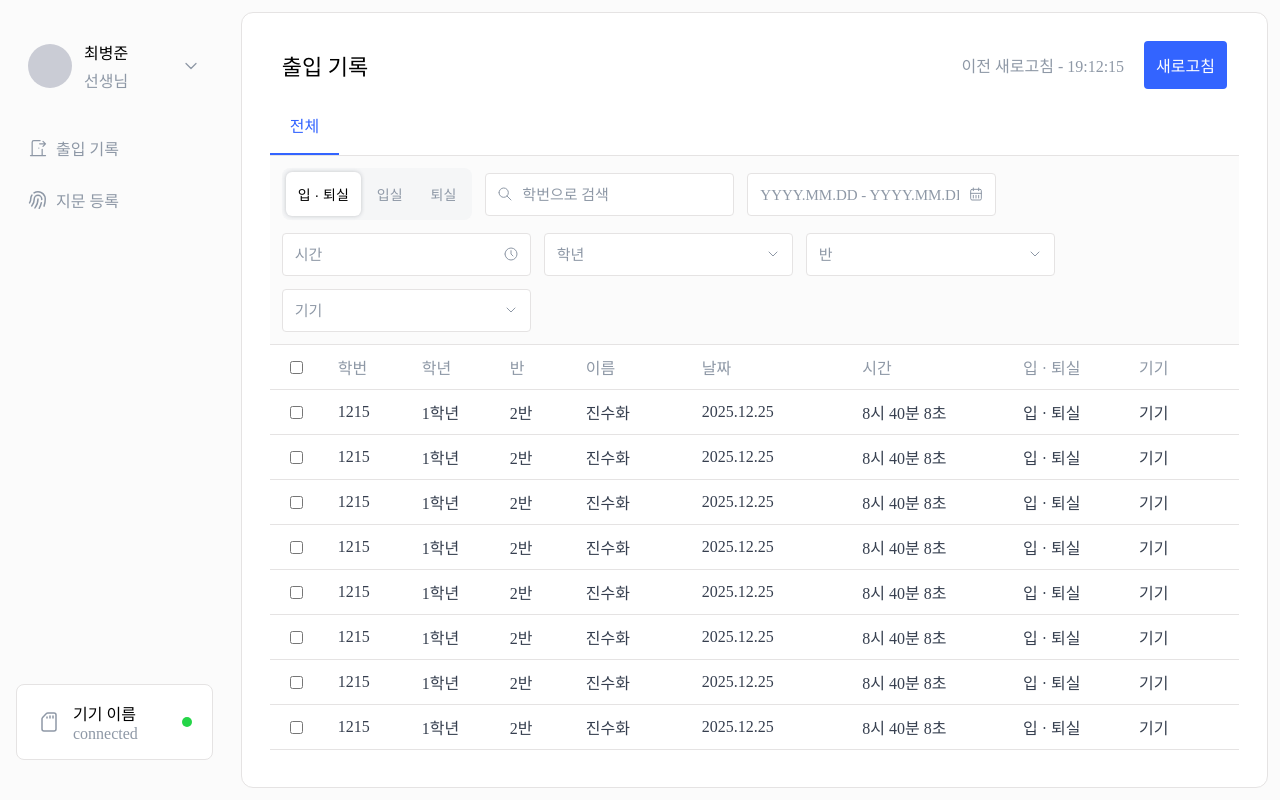
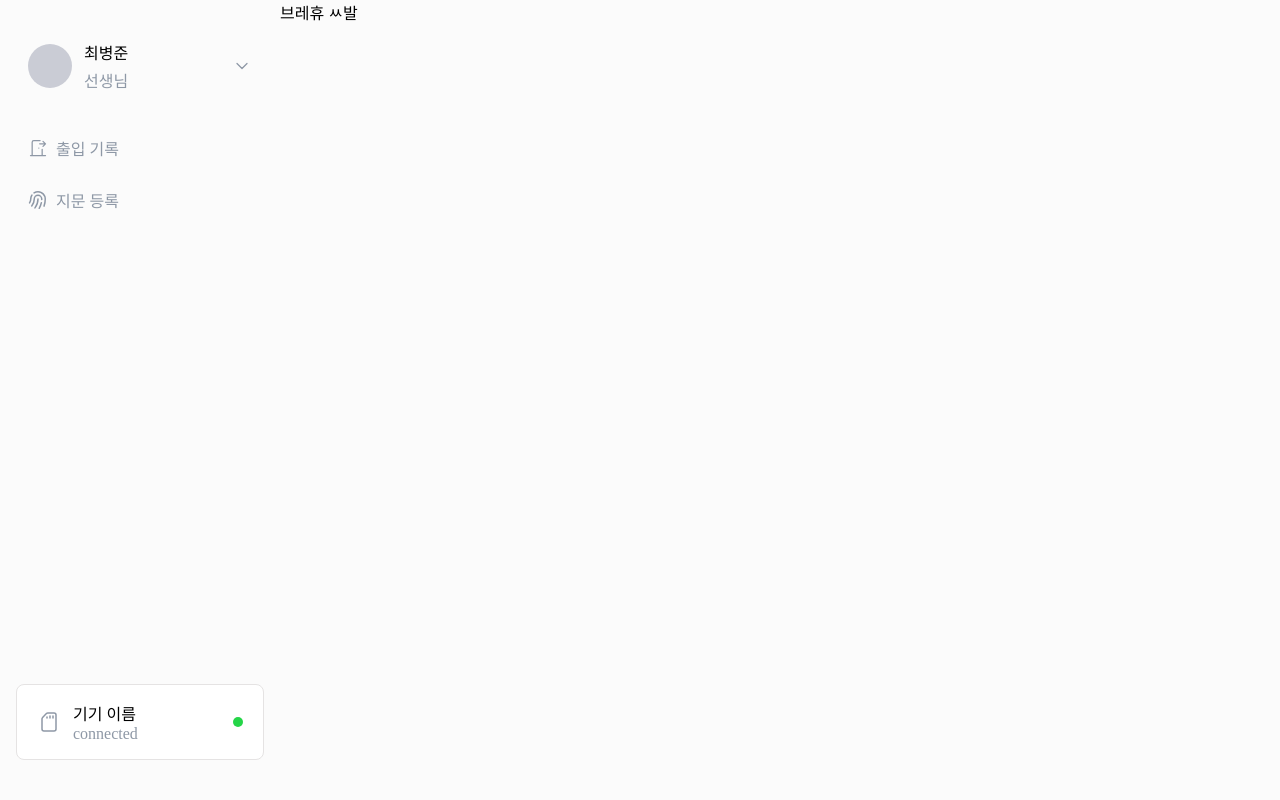
Before and after one commit to shusbox/CTBG, a React (Vite) app in the folder FE/: page /register in a window 1280 px wide. Built offline with nearby package versions, Linux system fonts and the light colour scheme; a web font is replaced by a local one.

Commit message:
feat :: jquery 작성

```diff
--- a/FE/package.json
+++ b/FE/package.json
@@ -12,8 +12,10 @@
   "dependencies": {
     "@emotion/react": "^11.14.0",
     "@emotion/styled": "^11.14.1",
+    "jquery": "^3.7.1",
     "react": "^19.2.0",
-    "react-dom": "^19.2.0"
+    "react-dom": "^19.2.0",
+    "react-router-dom": "^7.10.1"
   },
   "devDependencies": {
     "@eslint/js": "^9.39.1",
--- a/FE/src/App.jsx
+++ b/FE/src/App.jsx
@@ -1,10 +1,17 @@
+import { BrowserRouter, Routes, Route } from "react-router-dom";
 import Main from "./pages/main";
+import EntryPage from "./pages/entry";
+import RegisterPage from "./pages/register";
 
 function App() {
   return (
-    <>
-      <Main />
-    </>
+    <BrowserRouter>
+      <Routes>
+        <Route path="/" element={ <EntryPage /> } />
+        <Route path="/entry" element={ <EntryPage /> } />
+        <Route path="/register" element={ <RegisterPage /> } />
+      </Routes>
+    </BrowserRouter>
   )
 }
 
--- a/FE/src/components/entry/table.jsx
+++ b/FE/src/components/entry/table.jsx
@@ -1,6 +1,10 @@
+import $ from "jquery";
+import { useState, useEffect } from "react";
 import * as EntryStyled from "../../styles/entry";
 
 const Table = () => {
+  const [rows, setRows] = useState([]);
+
   const Row = () => {
     return (
       <EntryStyled.Row>
@@ -35,40 +39,34 @@ const Table = () => {
     );
   };
 
+  useEffect(() => {
+    $.ajax({
+      type: "GET",
+      url: "/",
+    }).done((result) => {
+      setRows(result);
+    }).fail((result) => {
+      console.log(result);
+    });
+  }, []);
+
   return (
     <EntryStyled.Table>
       <Row />
       <EntryStyled.ColumnContainer>
-        <Column id="1215" grade="1학년" number="2반" name="진수화" date="2025.12.25" time="8시 40분 8초" />
-        <Column id="1215" grade="1학년" number="2반" name="진수화" date="2025.12.25" time="8시 40분 8초" />
-        <Column id="1215" grade="1학년" number="2반" name="진수화" date="2025.12.25" time="8시 40분 8초" />
-        <Column id="1215" grade="1학년" number="2반" name="진수화" date="2025.12.25" time="8시 40분 8초" />
-        <Column id="1215" grade="1학년" number="2반" name="진수화" date="2025.12.25" time="8시 40분 8초" />
-        <Column id="1215" grade="1학년" number="2반" name="진수화" date="2025.12.25" time="8시 40분 8초" />
-        <Column id="1215" grade="1학년" number="2반" name="진수화" date="2025.12.25" time="8시 40분 8초" />
-        <Column id="1215" grade="1학년" number="2반" name="진수화" date="2025.12.25" time="8시 40분 8초" />
-        <Column id="1215" grade="1학년" number="2반" name="진수화" date="2025.12.25" time="8시 40분 8초" />
-        <Column id="1215" grade="1학년" number="2반" name="진수화" date="2025.12.25" time="8시 40분 8초" />
-        <Column id="1215" grade="1학년" number="2반" name="진수화" date="2025.12.25" time="8시 40분 8초" />
-        <Column id="1215" grade="1학년" number="2반" name="진수화" date="2025.12.25" time="8시 40분 8초" />
-        <Column id="1215" grade="1학년" number="2반" name="진수화" date="2025.12.25" time="8시 40분 8초" />
-        <Column id="1215" grade="1학년" number="2반" name="진수화" date="2025.12.25" time="8시 40분 8초" />
-        <Column id="1215" grade="1학년" number="2반" name="진수화" date="2025.12.25" time="8시 40분 8초" />
-        <Column id="1215" grade="1학년" number="2반" name="진수화" date="2025.12.25" time="8시 40분 8초" />
-        <Column id="1215" grade="1학년" number="2반" name="진수화" date="2025.12.25" time="8시 40분 8초" />
-        <Column id="1215" grade="1학년" number="2반" name="진수화" date="2025.12.25" time="8시 40분 8초" />
-        <Column id="1215" grade="1학년" number="2반" name="진수화" date="2025.12.25" time="8시 40분 8초" />
-        <Column id="1215" grade="1학년" number="2반" name="진수화" date="2025.12.25" time="8시 40분 8초" />
-        <Column id="1215" grade="1학년" number="2반" name="진수화" date="2025.12.25" time="8시 40분 8초" />
-        <Column id="1215" grade="1학년" number="2반" name="진수화" date="2025.12.25" time="8시 40분 8초" />
-        <Column id="1215" grade="1학년" number="2반" name="진수화" date="2025.12.25" time="8시 40분 8초" />
-        <Column id="1215" grade="1학년" number="2반" name="진수화" date="2025.12.25" time="8시 40분 8초" />
-        <Column id="1215" grade="1학년" number="2반" name="진수화" date="2025.12.25" time="8시 40분 8초" />
-        <Column id="1215" grade="1학년" number="2반" name="진수화" date="2025.12.25" time="8시 40분 8초" />
-        <Column id="1215" grade="1학년" number="2반" name="진수화" date="2025.12.25" time="8시 40분 8초" />
-        <Column id="1215" grade="1학년" number="2반" name="진수화" date="2025.12.25" time="8시 40분 8초" />
-        <Column id="1215" grade="1학년" number="2반" name="진수화" date="2025.12.25" time="8시 40분 8초" />
-        <Column id="1215" grade="1학년" number="2반" name="진수화" date="2025.12.25" time="8시 40분 8초" />
+        {rows.map((item, index) => (
+          <Column
+            key={index}
+            id={item.id}
+            grade={item.grade}
+            number={item.number}
+            name={item.name}
+            date={item.date}
+            time={item.time}
+            records={item.records}
+            device={item.device}
+          />
+        ))}
       </EntryStyled.ColumnContainer>
     </EntryStyled.Table>
   );
--- /dev/null
+++ b/FE/src/components/register/index.jsx
@@ -0,0 +1,9 @@
+const Register = () => {
+  return (
+    <>
+      브레휴 ㅆ발
+    </>
+  );
+};
+
+export default Register;
--- /dev/null
+++ b/FE/src/pages/entry.jsx
@@ -0,0 +1,15 @@
+import Sidebar from '../components/sidebar/index';
+import Entry from '../components/entry/index';
+import * as MainStyled from "../styles/main";
+import '../css/main.css';
+
+const EntryPage = () => {
+  return (
+    <MainStyled.Main>
+      <Sidebar />
+      <Entry />
+    </MainStyled.Main>
+  );
+};
+
+export default EntryPage;
--- /dev/null
+++ b/FE/src/pages/register.jsx
@@ -0,0 +1,15 @@
+import Sidebar from '../components/sidebar/index';
+import Register from '../components/register';
+import * as MainStyled from "../styles/main";
+import '../css/main.css';
+
+const RegisterPage = () => {
+  return (
+    <MainStyled.Main>
+      <Sidebar />
+      <Register />
+    </MainStyled.Main>
+  );
+};
+
+export default RegisterPage;
```
Also changed, not shown: FE/src/styles/register.js (added), 1 other file (tests, documents, lock files or other folders).
